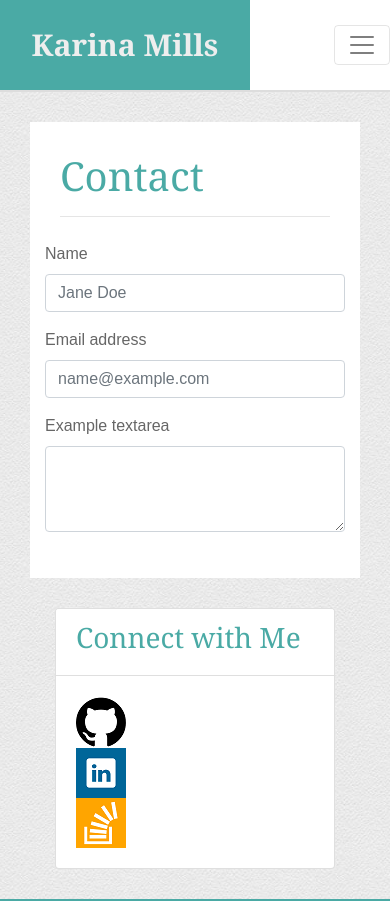
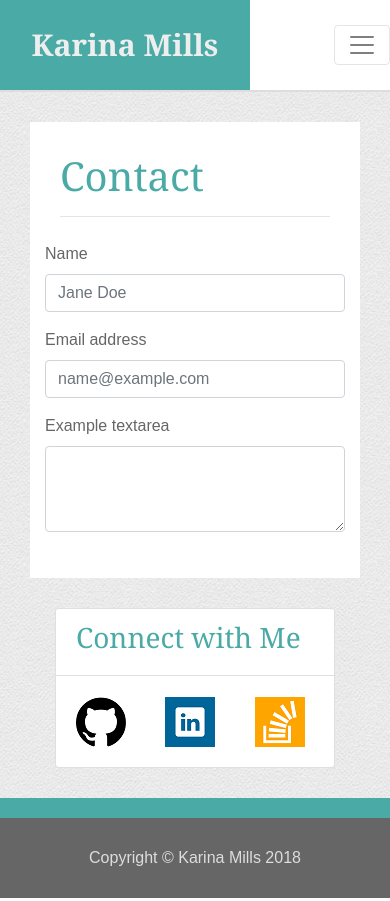
Before and after one commit to ksmills88/Bootstrap-Portfolio, a plain HTML site: page contact.html in a window 390 px wide. Shown: the top 901 px of the page. Drawn offline with nearby package versions, Linux system fonts and the light colour scheme.

Commit message:
changed social media column class assignment

```diff
--- a/assets/css/style.css
+++ b/assets/css/style.css
@@ -56,8 +56,11 @@ li {
     font-size: 30px;
     font-weight: bold;
     color: #4aaaa5;
-    min-width: 270px;
+    word wrap: none;
+
 }
+
+
 .card-header {
     background-color: white;
 
--- a/contact.html
+++ b/contact.html
@@ -75,13 +75,13 @@
             <h3>Connect with Me</h3>
           </div>
           <div class="card-body row">
-            <div class="col-sm-4">
+            <div class="col">
               <a href="https://github.com/ksmills88"target="_blank"><img src="assets/images/github_icon.png" class="social-media"></a>
             </div>
-            <div class="col-sm-4">
+            <div class="col">
               <a href="https://www.linkedin.com/in/karina-mills-aa423875/"target="_blank"><img src="assets/images/linkedin_icon.png" class="social-media"></a>
             </div>
-            <div class="col-sm-4">
+            <div class="col">
               <a href="https://stackoverflow.com/users/9161051/karina-mills"target="_blank"><img src="assets/images/stackoverflow_icon.png" class="social-media"></a>
             </div>
           </div>
```
Also changed, not shown: index.html (+3 -3 lines), portfolio.html (+3 -3 lines).
